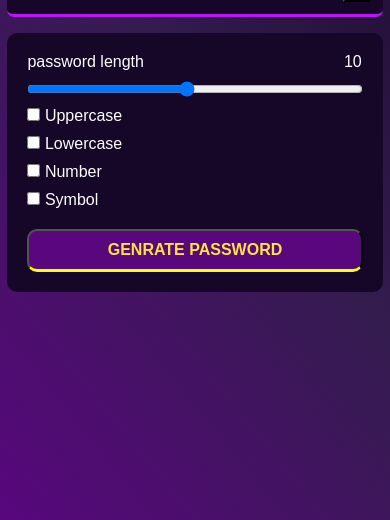
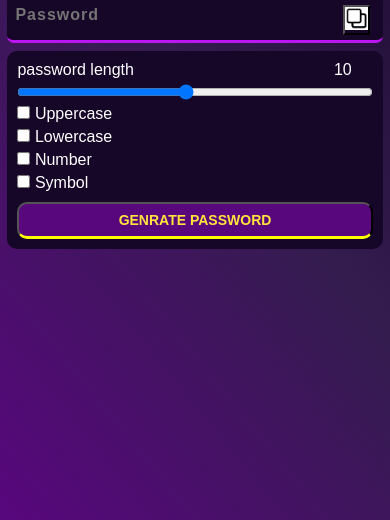
Before and after one commit to Okus-V/password-generator, a plain HTML site: page index.html in a window 390 px wide. Shown: the part 324-844 px from the top of the page. Drawn offline with Linux system fonts and the light colour scheme.

Commit message:
added media query

```diff
--- a/sytle.css
+++ b/sytle.css
@@ -97,3 +97,30 @@ body {
     border-radius: 10px;
     padding: 10px;
 }
+
+
+/* Media query for mobile screens */
+@media (max-width: 768px) {
+    .display-cointainer {
+        margin: 0.5rem 0;
+        padding-top: 0.75rem;
+        padding-left: 0.5rem;
+        height: 50px;
+    }
+
+    .display {
+        font-size: 1rem;
+        line-height: 20px;
+        padding-right: 2rem;
+    }
+
+    .input-cointainer {
+        padding: 10px;
+        gap: 5px;
+    }
+
+    #genrate-button {
+        font-size: 14px;
+        padding: 8px;
+    }
+}
```
